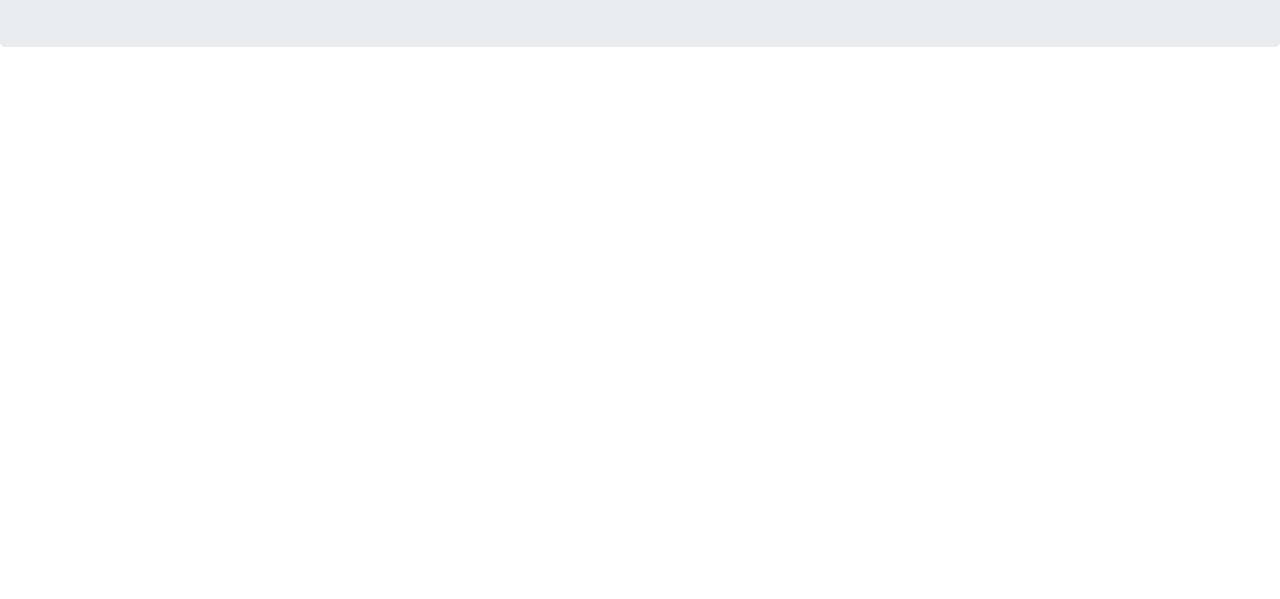
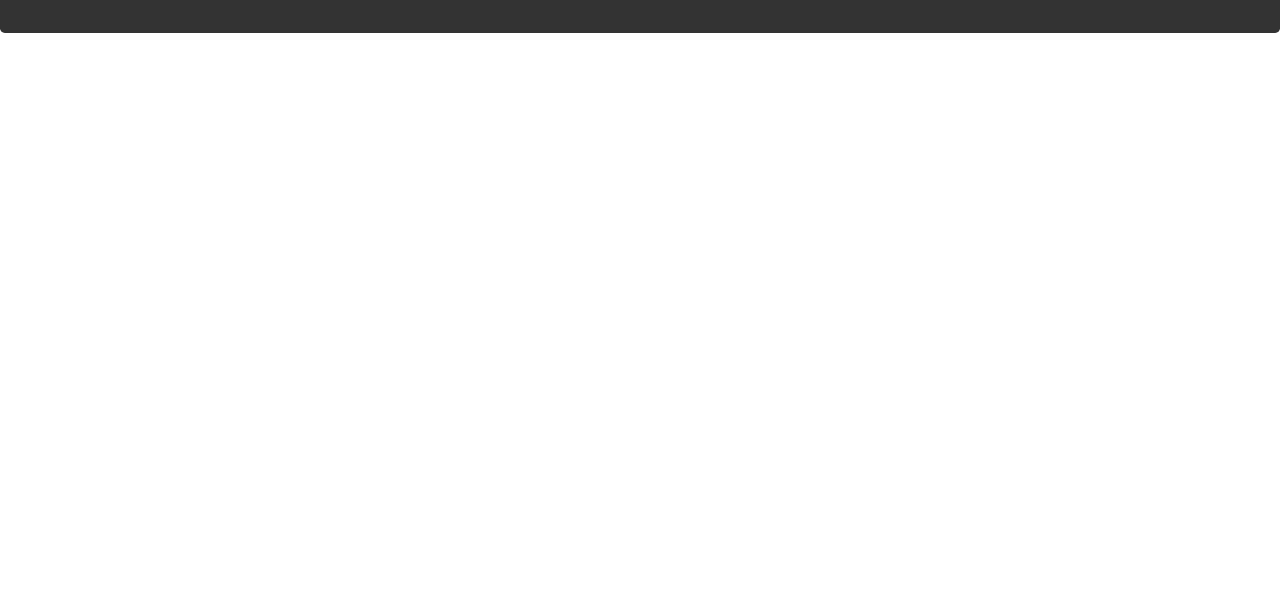
Before and after one commit to sdjordjevic17/ntp4, a plain HTML site: page index.html in a window 1280 px wide. Shown: the part 201-800 px from the top of the page. Drawn offline with nearby package versions, Linux system fonts and the light colour scheme.

Commit message:
Update index.html

```diff
--- a/index.html
+++ b/index.html
@@ -8,7 +8,7 @@
   <script src="https://cdnjs.cloudflare.com/ajax/libs/popper.js/1.16.0/umd/popper.min.js"></script>
   <script src="https://maxcdn.bootstrapcdn.com/bootstrap/4.5.2/js/bootstrap.min.js"></script>
     <title>Obiđi Srbiju</title>
-    <link rel="stylesheet" href="stil_za_sajt.css">
+    <link rel="stylesheet" href="stil.css">
 </head>
 <div class="topnav">
     <a class="active" href="#home">Početna strana</a>
```
